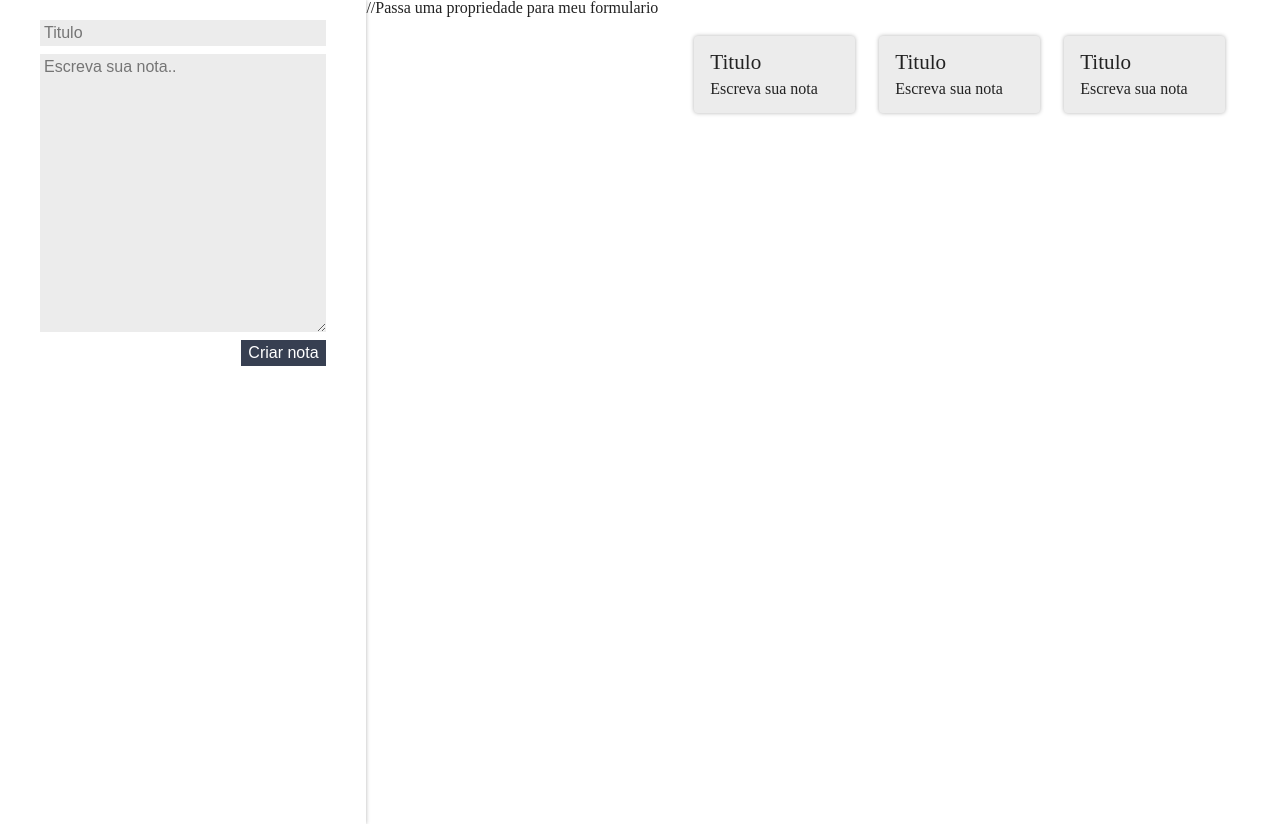
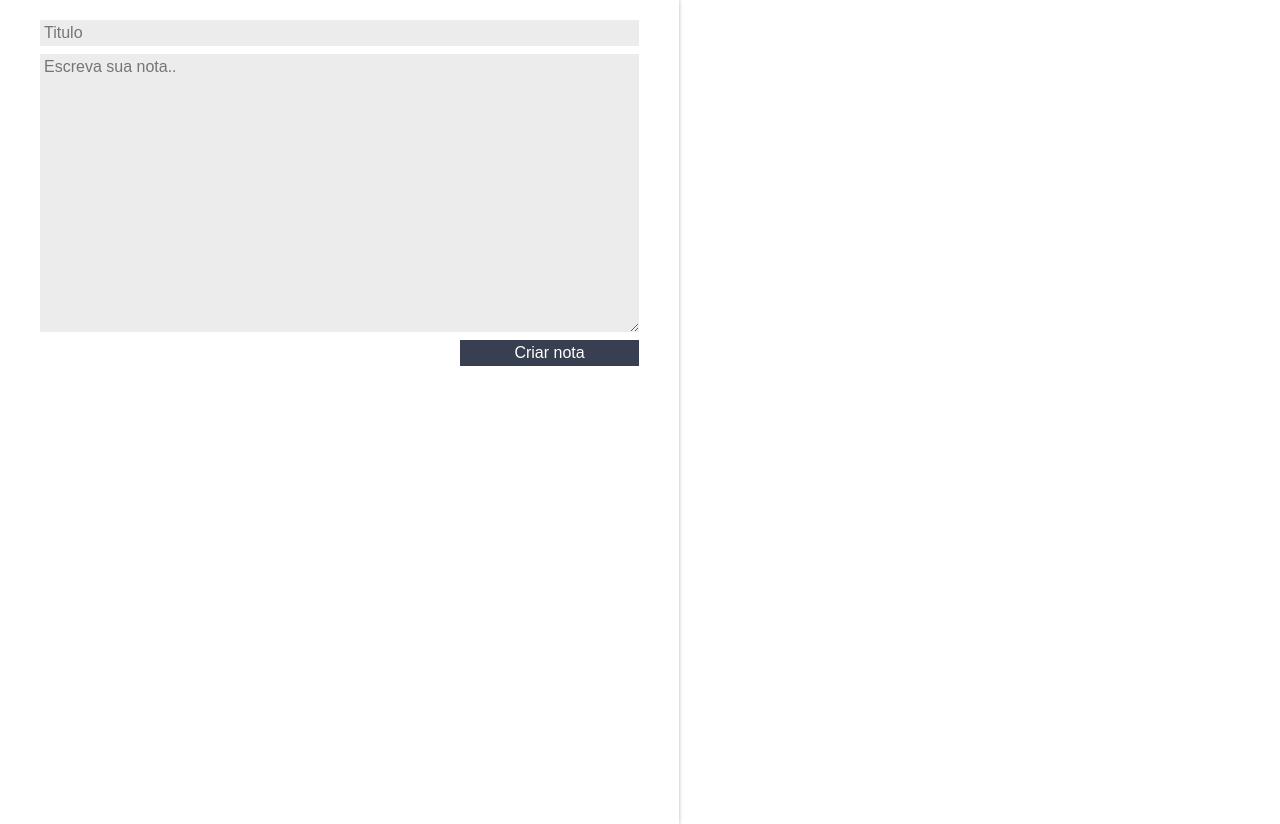
Before and after one commit to J3eff/ceep-reactjs, a React (Create React App) app: page / in a window 1280 px wide. Built offline with nearby package versions, Linux system fonts and the light colour scheme.

Commit message:
Mais sobre propriedade

```diff
--- a/src/App.js
+++ b/src/App.js
@@ -4,16 +4,23 @@
 import './assets/App.css'
 
 class App extends Component {
+  constructor() {
+    super();
+    this.notas = [];
+  }
 
-  criarNota(titulo, texto){
-    console.log(`uma nova nota foi criada ` + titulo + ` ` + texto);
+  criarNota(titulo, texto) {
+    const novaNota = {titulo, texto};
+    this.notas.push(novaNota);
+    console.log(this.notas.length);
   }
 
   render() {
     return (
       <section className="conteudo">
-        <FormularioCadastro criarNota={this.criarNota}/> //Passa uma propriedade para meu formulario
-        <ListaDeNotas />
+        {/* Passa uma propriedade para meu formulario, estou injetando uma dependencia(DI) no meu cadastro*/}
+        <FormularioCadastro criarNota={this.criarNota.bind(this)} />
+        <ListaDeNotas notas={this.notas} />
       </section>
     );
   }
--- a/src/components/ListaDeNotas/ListaDeNotas.jsx
+++ b/src/components/ListaDeNotas/ListaDeNotas.jsx
@@ -3,10 +3,11 @@
 import './estilo.css'
 
 class ListaDeNotas extends Component {
+
     render() {
         return (
             <ul className="lista-notas">
-                {Array.of("Trabalho", "Trabalho", "Estudo").map((categoria, index) => {
+                {this.props.notas.map((nota, index) => {
                     return (
                         <li className="lista-notas_item" key={index}>
 
```
